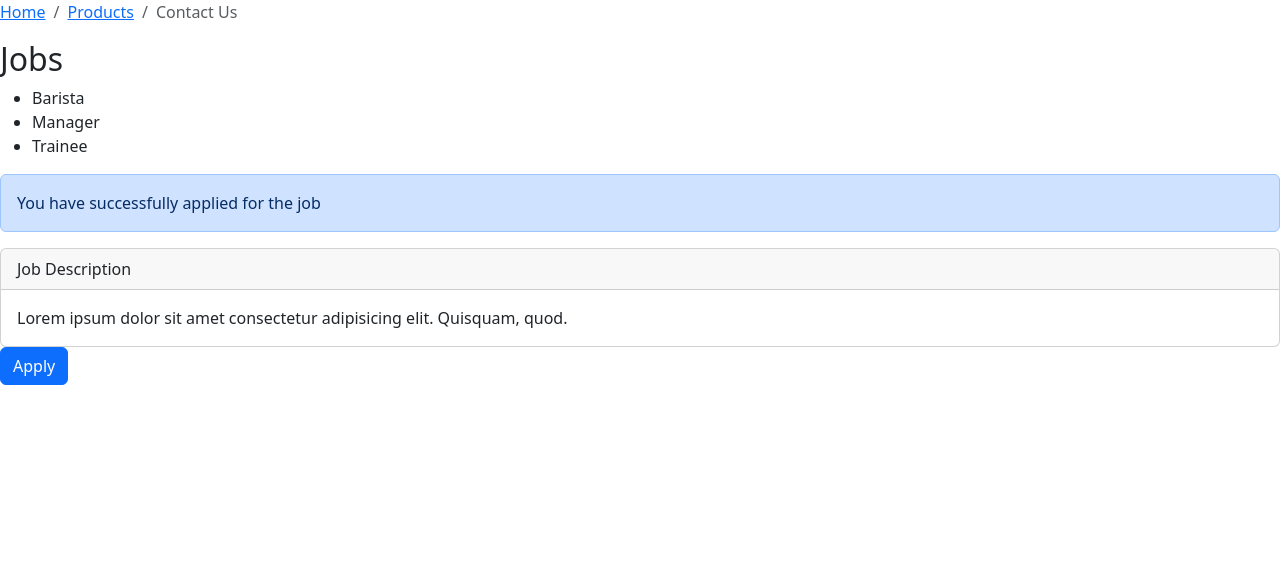
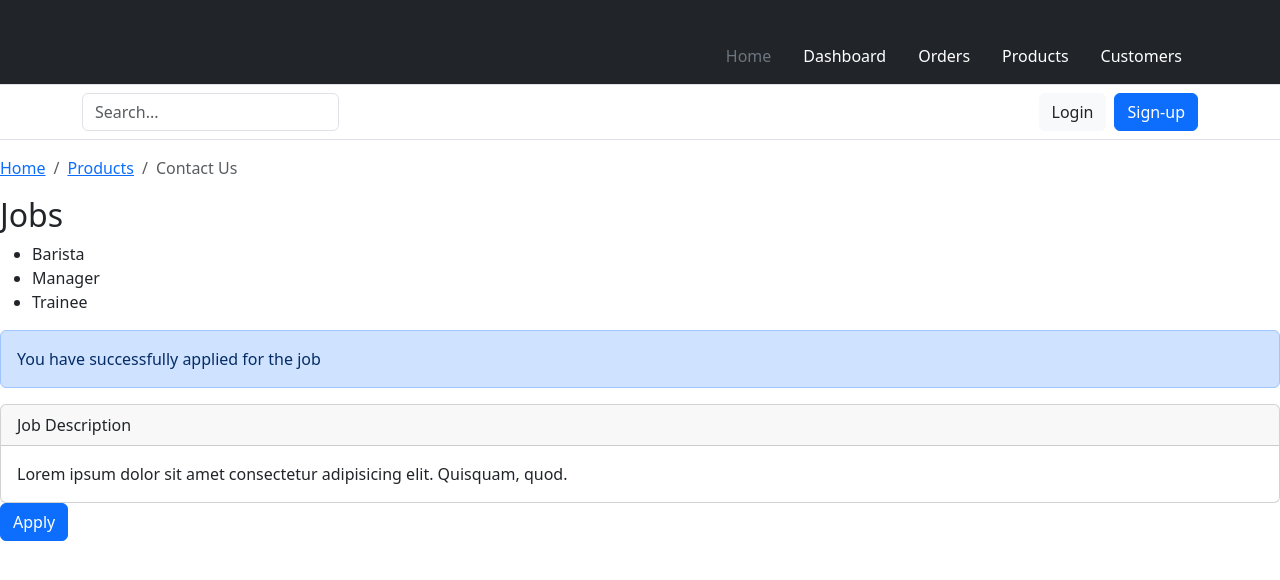
Before and after one commit to yumdmb/stitch-mart, a React (Create React App) app: page / in a window 1280 px wide. Shown: the top 580 px of the page. Built offline with nearby package versions, Linux system fonts and the light colour scheme.

Commit message:
adding new header using bootstrap template (no icons yet)

```diff
--- a/package.json
+++ b/package.json
@@ -7,6 +7,7 @@
     "@testing-library/react": "^13.4.0",
     "@testing-library/user-event": "^13.5.0",
     "bootstrap": "^5.3.3",
+    "bootstrap-icons": "^1.11.3",
     "react": "^18.2.0",
     "react-bootstrap": "^2.10.2",
     "react-dom": "^18.2.0",
--- a/src/App.js
+++ b/src/App.js
@@ -3,12 +3,14 @@ import './App.css';
 import JobList from './components/JobList/JobList';
 import 'bootstrap/dist/css/bootstrap.min.css';
 import { Alert, Breadcrumb, Card } from 'react-bootstrap';
+import Header from './components/Header/Header';
 
 
 
 function App() {
   return (
     <div className='Job-list'>
+      <Header />
       <Breadcrumb>
         <Breadcrumb.Item href='/'>Home</Breadcrumb.Item>
         <Breadcrumb.Item href='/jobs'>Products</Breadcrumb.Item>
--- /dev/null
+++ b/src/components/Header/Header.jsx
@@ -0,0 +1,64 @@
+import React from "react";
+
+const Header = () => {
+    return (
+        <header>
+    <div className="px-3 py-2 text-bg-dark border-bottom">
+      <div className="container">
+        <div className="d-flex flex-wrap align-items-center justify-content-center justify-content-lg-start">
+          <a href="/" className="d-flex align-items-center my-2 my-lg-0 me-lg-auto text-white text-decoration-none">
+            <svg className="bi me-2" width="40" height="32" role="img" aria-label="Bootstrap"><use href="#bootstrap"></use></svg>
+          </a>
+
+          <ul className="nav col-12 col-lg-auto my-2 justify-content-center my-md-0 text-small">
+            <li>
+              <a href="#" className="nav-link text-secondary">
+                <svg className="bi d-block mx-auto mb-1" width="24" height="24"><use href="#home"></use></svg>
+                Home
+              </a>
+            </li>
+            <li>
+              <a href="#" className="nav-link text-white">
+                <svg className="bi d-block mx-auto mb-1" width="24" height="24"><use href="#speedometer2"></use></svg>
+                Dashboard
+              </a>
+            </li>
+            <li>
+              <a href="#" className="nav-link text-white">
+                <svg className="bi d-block mx-auto mb-1" width="24" height="24"><use href="#table"></use></svg>
+                Orders
+              </a>
+            </li>
+            <li>
+              <a href="#" className="nav-link text-white">
+                <svg className="bi d-block mx-auto mb-1" width="24" height="24"><use href="#grid"></use></svg>
+                Products
+              </a>
+            </li>
+            <li>
+              <a href="#" className="nav-link text-white">
+                <svg className="bi d-block mx-auto mb-1" width="24" height="24"><use href="#people-circle"></use></svg>
+                Customers
+              </a>
+            </li>
+          </ul>
+        </div>
+      </div>
+    </div>
+    <div className="px-3 py-2 border-bottom mb-3">
+      <div className="container d-flex flex-wrap justify-content-center">
+        <form className="col-12 col-lg-auto mb-2 mb-lg-0 me-lg-auto" role="search">
+          <input type="search" className="form-control" placeholder="Search..." aria-label="Search"/>
+        </form>
+
+        <div className="text-end">
+          <button type="button" className="btn btn-light text-dark me-2">Login</button>
+          <button type="button" className="btn btn-primary">Sign-up</button>
+        </div>
+      </div>
+    </div>
+  </header>
+    );
+}
+
+export default Header;
```
Also changed, not shown: 1 other file (tests, documents, lock files or other folders).
